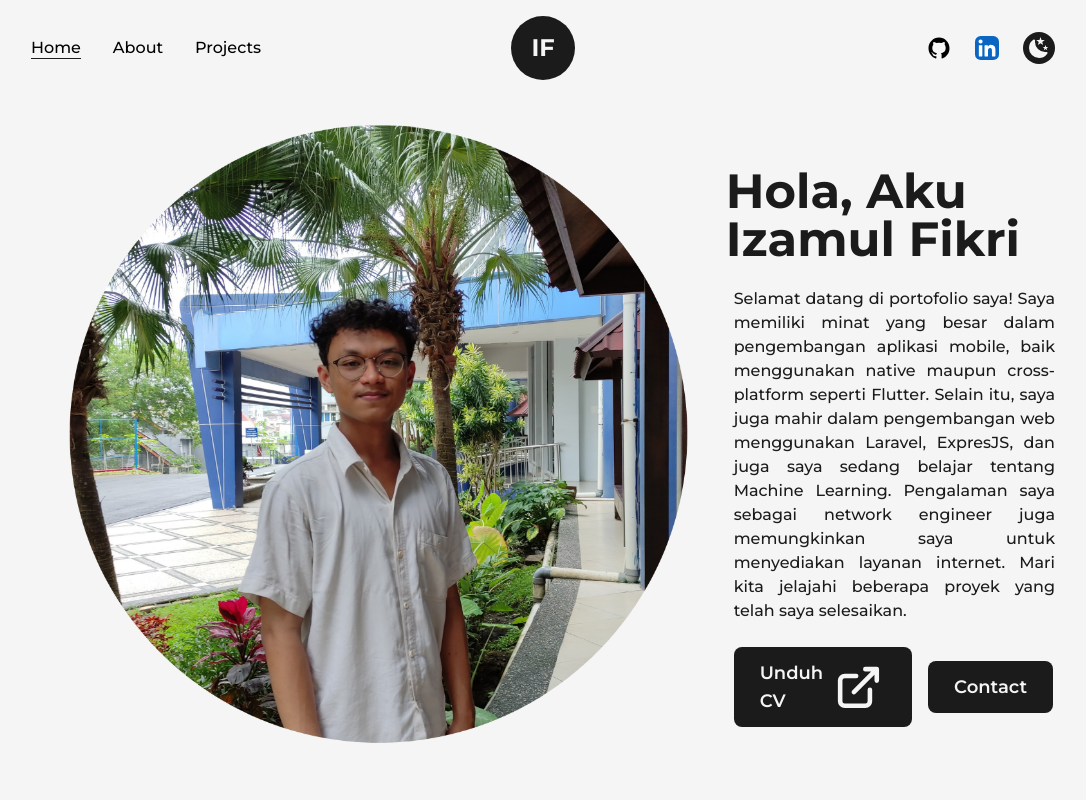
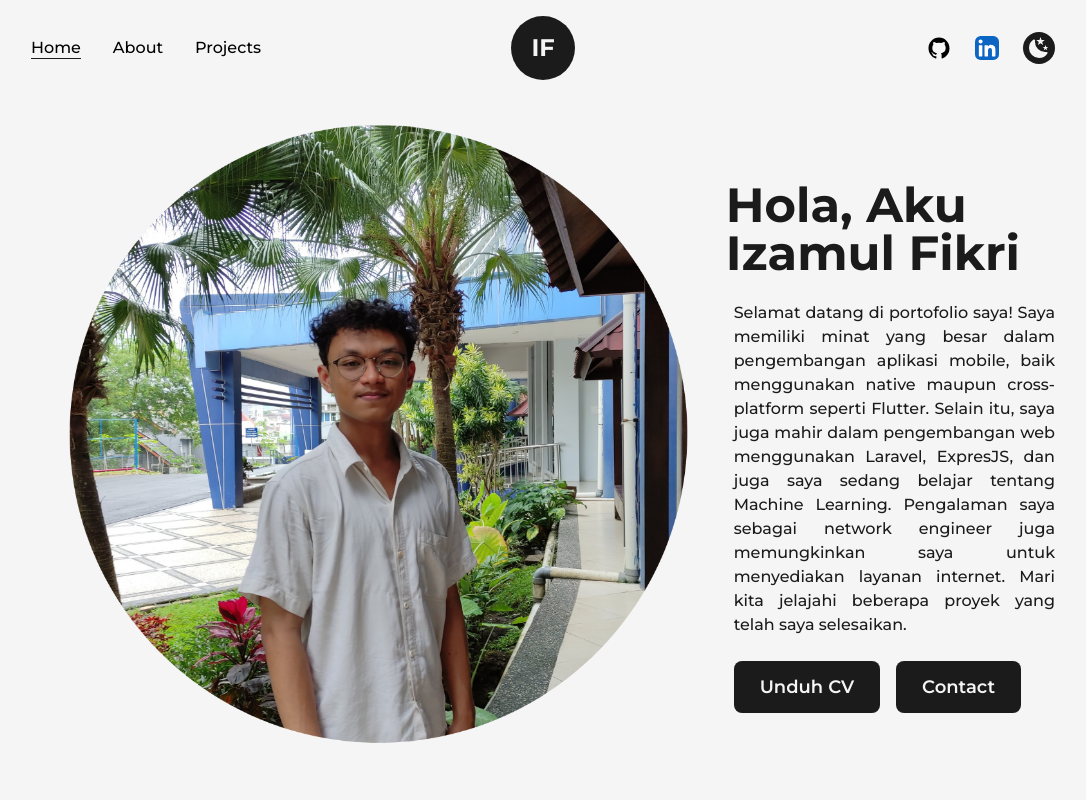
Before and after one commit to izamul/MyPortofolio, a Next.js app: page / in a window 1280 px wide. Shown: the top 800 px of the page, without its empty margins (97-1183 px from the left). Built offline with nearby package versions, Linux system fonts and the light colour scheme.

Commit message:
delete icon

```diff
--- a/src/pages/index.js
+++ b/src/pages/index.js
@@ -59,7 +59,7 @@ export default function Home() {
                 '
                   download={true}
                 >
-                  Unduh CV <LinkArrow className={'w-2 ml-2'} />
+                  Unduh CV
                 </Link>
                 <Link
                   href='mailto:fikriizamul@gmail.com'
```
